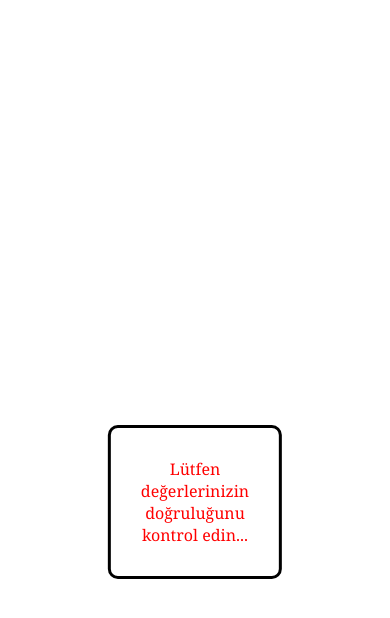
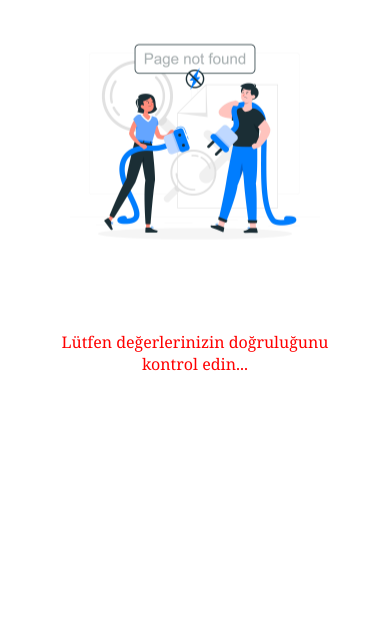
Before and after one commit to elifgazioglu/tension-check, a React (Create React App) app: page / in a window 390 px wide. Both pictures are taken after typing "Sample", "Sample" into the empty fields and a click on the button "Hesapla". Shown: the top 618 px of the page. Built offline with nearby package versions, Linux system fonts and the light colour scheme.

Commit message:
added css for iphone se

```diff
--- a/src/App.jsx
+++ b/src/App.jsx
@@ -5,6 +5,7 @@ import pic2 from "./img/tension2.jpg";
 import pic3 from "./img/tension4.jpg";
 import pic4 from "./img/tension3.jpg";
 import pic5 from "./img/tension5.jpg";
+import error from "./img/error.jpg";
 import { useState } from "react";
 
 const App = () => {
@@ -96,6 +97,19 @@ const App = () => {
                   <li>Baş dönmesi veya baş dönmesi hissi</li>
                   <li>Bayılma</li>
                 </ul>
+                Düşük tansiyonu iyileştirmek için bazı önlemler de
+                alabilirsiniz. İşte bu önlemlerden birkaçı:
+                <ul>
+                <li>Sıvı alımını artırın</li>
+                <li>
+                  Kahve veya çay tüketin. Kafein, geçici olarak kan basıncını
+                  yükseltebilir
+                </li>
+                <li>
+                  Tuz tüketimini artırın: Tuz, vücutta sıvı tutulumunu artırır
+                  ve kan basıncını yükseltebilir.
+                </li>
+                </ul>
               </p>
             </div>
           )}
@@ -118,7 +132,16 @@ const App = () => {
                   <li>Bol bol taze meyve ve sebze yiyin</li>
                 </ul>
                 Kan basıncınızı düzenli olarak kontrol edin ve bir fark görmeye
-                başlamalısınız.
+                başlamalısınız. Bununla birlikte tansiyona iyi gelen yiyecek ve
+                içeceklerden faydalanarak da doğal ve bitkisel yollardan
+                tansiyon değerlerini dengelemek mümkündür.
+                <ul>
+                  <li>Muz: İçeriğinde barındırdığı yüksek oranda potasyum sayesinde kan basıncını düzene sokar.</li>
+                  <li>Pancar: İçeriğinde yer alan nitrat sayesinde tansiyonu dengeler.</li>
+                  <li>Nar: Polifenol, C vitamini ve antioksidan açısından zengindir. Bu sayede kan basıncını dengeler.</li>
+                  <li>Sarımsak: Sarımsak, doğal tansiyon düşürücü olarak tanımlanan bir doğal kaynaktır.</li>
+                  <li>Limon: Limon da yüksek tansiyon problemine karşı sarımsak kadar etkili bir doğal kaynaktır.</li>
+                </ul>
               </p>
             </div>
           )}
@@ -161,6 +184,7 @@ const App = () => {
           )}
           {message === "default" && (
             <div className="error">
+              <img src={error} alt="" className="pic"></img>
               <p>Lütfen değerlerinizin doğruluğunu kontrol edin...</p>
             </div>
           )}
--- a/src/styles.css
+++ b/src/styles.css
@@ -52,16 +52,18 @@ form {
 
 .result {
   font-family: Cambria, Cochin, Georgia, Times, 'Times New Roman', serif;
-  margin-top: 30px;
+  margin-top: 10px;
+  margin-bottom: 20px;
   display: flex;
   flex-direction: column;
   align-items: center;
+  border: 3px solid black;
+  border-radius: 10px;
 }
 
 .results {
-  width:min-content;
-  border: 3px solid black;
-  border-radius: 10px;
+  width: min-content;
+  border: none;
   position: absolute;
   margin-top: 80px;
   top: 50%;
@@ -69,24 +71,77 @@ form {
   transform: translate(-50%, -50%);
 }
 
-h2{
+h2 {
   text-align: center;
 }
 
-p{
+p {
   text-align: center;
   margin: 30px;
 }
 
-.pic{
+.pic {
   height: 400px;
   width: 400px;
   object-fit: cover;
   margin: 30px;
 }
 
-.error{
+.error {
   color: red;
   font-family: Cambria, Cochin, Georgia, Times, 'Times New Roman', serif;
   margin-top: 30px;
 }
+
+
+@media (min-width: 375px) and (max-width: 667px) {
+  img {
+    width: 370px;
+    height: 300px;
+    object-fit: cover;
+  }
+
+  h1 {
+    margin: 30px;
+  }
+
+  input {
+    margin: 5px;
+    margin-left: 15px;
+  }
+
+  .button {
+    margin: 30px;
+  }
+
+  .pic {
+    height: 250px;
+    width: 250px;
+    object-fit: cover;
+  }
+
+  p {
+    text-align: center;
+    margin: 10px;
+    padding: 10px;
+  }
+
+  .results {
+    width: min-content;
+    border: none;
+    position: absolute;
+    margin-top: 50px;
+    top: 50%;
+    left: 50%;
+    transform: translate(-50%, -50%);
+    height: 120vh;
+  }
+
+  .result {
+    border: 3px solid black;
+    border-radius: 10px;
+    margin-top: 20px;
+  }
+
+
+}
```
Also changed, not shown: src/img/error.jpg (added).
